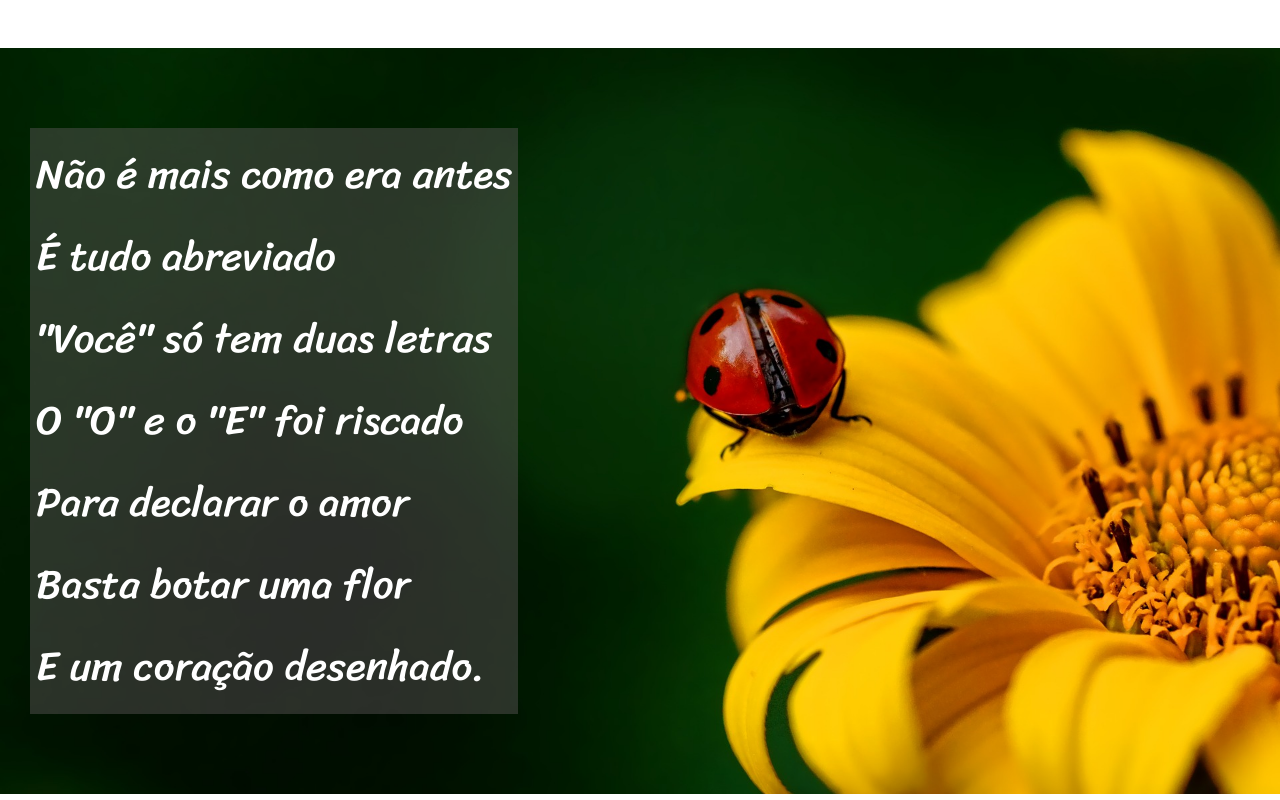
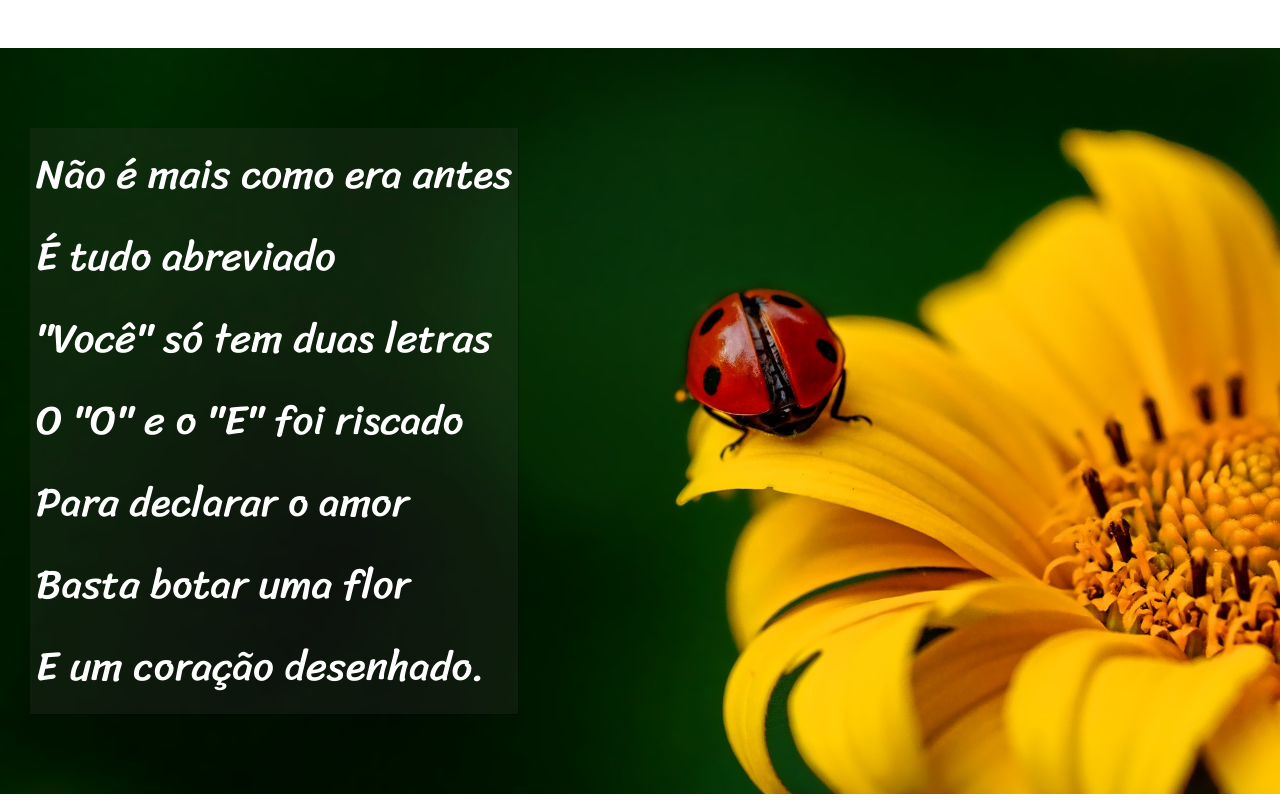
Before and after one commit to jooaovictor/projeto-cordel, a plain HTML site: page index.html in a window 1280 px wide. Shown: the part 880-1680 px from the top of the page. Drawn offline with Linux system fonts and the light colour scheme.

Commit message:
atulizaçao

```diff
--- a/estilo/style.css
+++ b/estilo/style.css
@@ -62,7 +62,8 @@ section.imagem{
 section.imagem > p{
     display: inline-block;
     padding: 6px;
-    background-color: rgba(90, 86, 86, 0.473);
+    box-shadow: 1px 1px 0px rgba(0, 0, 0, 0.315);
+    background-color: rgba(70, 67, 67, 0.185);
 
 }
 section#img01{
```
